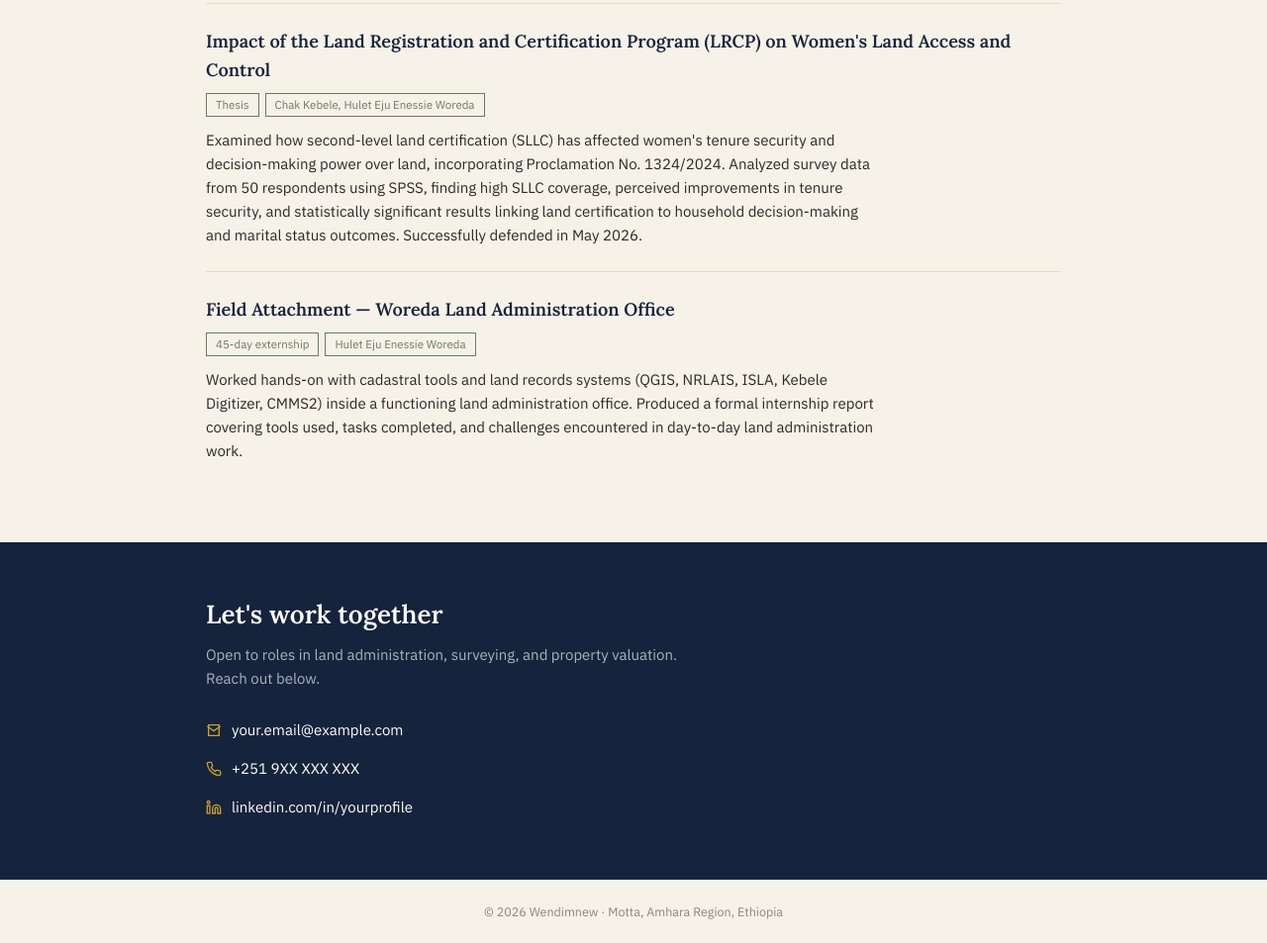
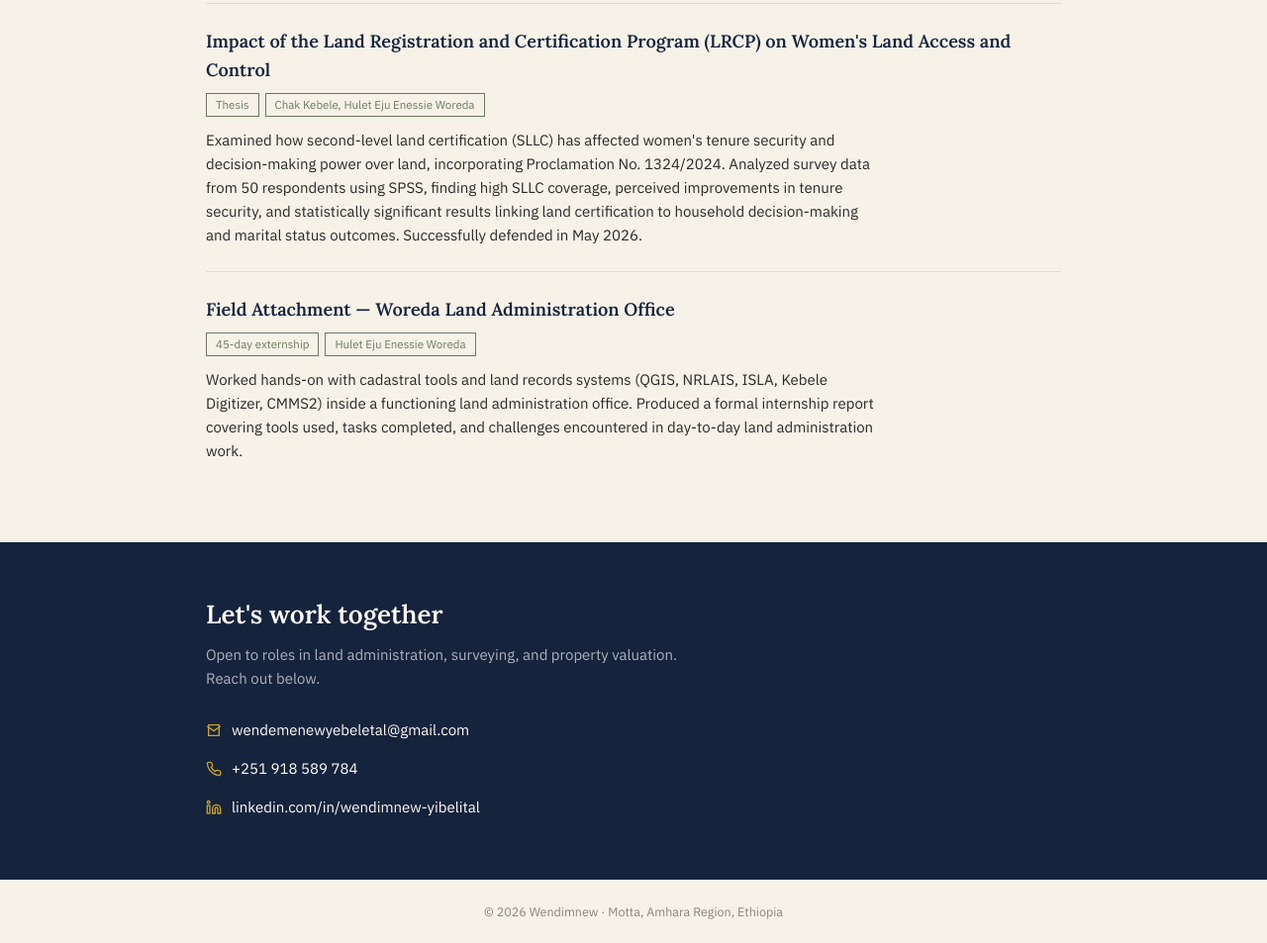
Before and after one commit to Wendimnew-Yibelital/Wendimnew-Yibelital.github.io, a plain HTML site: page index.html in a window 1280 px wide. Shown: the part 2098-3051 px from the top of the page at 99% size. Drawn offline with Linux system fonts and the light colour scheme.

Commit message:
Update contact information in index.html

```diff
--- a/index.html
+++ b/index.html
@@ -471,17 +471,17 @@
     <h2>Let's work together</h2>
     <div class="sub">Open to roles in land administration, surveying, and property valuation. Reach out below.</div>
     <div class="contact-list">
-      <a href="mailto:your.email@example.com">
+      <a href="mailto:wendemenewyebeletal@gmail.com">
         <svg width="16" height="16" viewBox="0 0 24 24" fill="none" stroke="currentColor" stroke-width="2"><path d="M4 4h16v16H4z"/><path d="m22 6-10 7L2 6"/></svg>
-        your.email@example.com
+        wendemenewyebeletal@gmail.com
       </a>
-      <a href="tel:+251900000000">
+      <a href="tel:+251918589784">
         <svg width="16" height="16" viewBox="0 0 24 24" fill="none" stroke="currentColor" stroke-width="2"><path d="M22 16.92v3a2 2 0 0 1-2.18 2 19.79 19.79 0 0 1-8.63-3.07 19.5 19.5 0 0 1-6-6 19.79 19.79 0 0 1-3.07-8.67A2 2 0 0 1 4.11 2h3a2 2 0 0 1 2 1.72c.127.96.361 1.903.7 2.81a2 2 0 0 1-.45 2.11L8.09 9.91a16 16 0 0 0 6 6l1.27-1.27a2 2 0 0 1 2.11-.45c.907.339 1.85.573 2.81.7A2 2 0 0 1 22 16.92z"/></svg>
-        +251 9XX XXX XXX
+        +251 918 589 784
       </a>
-      <a href="https://linkedin.com/in/yourprofile" target="_blank" rel="noopener">
+      <a href="https://linkedin.com/in/wendimnew-yibelital" target="_blank" rel="noopener">
         <svg width="16" height="16" viewBox="0 0 24 24" fill="none" stroke="currentColor" stroke-width="2"><path d="M16 8a6 6 0 0 1 6 6v7h-4v-7a2 2 0 0 0-2-2 2 2 0 0 0-2 2v7h-4v-7a6 6 0 0 1 6-6z"/><rect x="2" y="9" width="4" height="12"/><circle cx="4" cy="4" r="2"/></svg>
-        linkedin.com/in/yourprofile
+        linkedin.com/in/wendimnew-yibelital
       </a>
     </div>
   </div>
```
